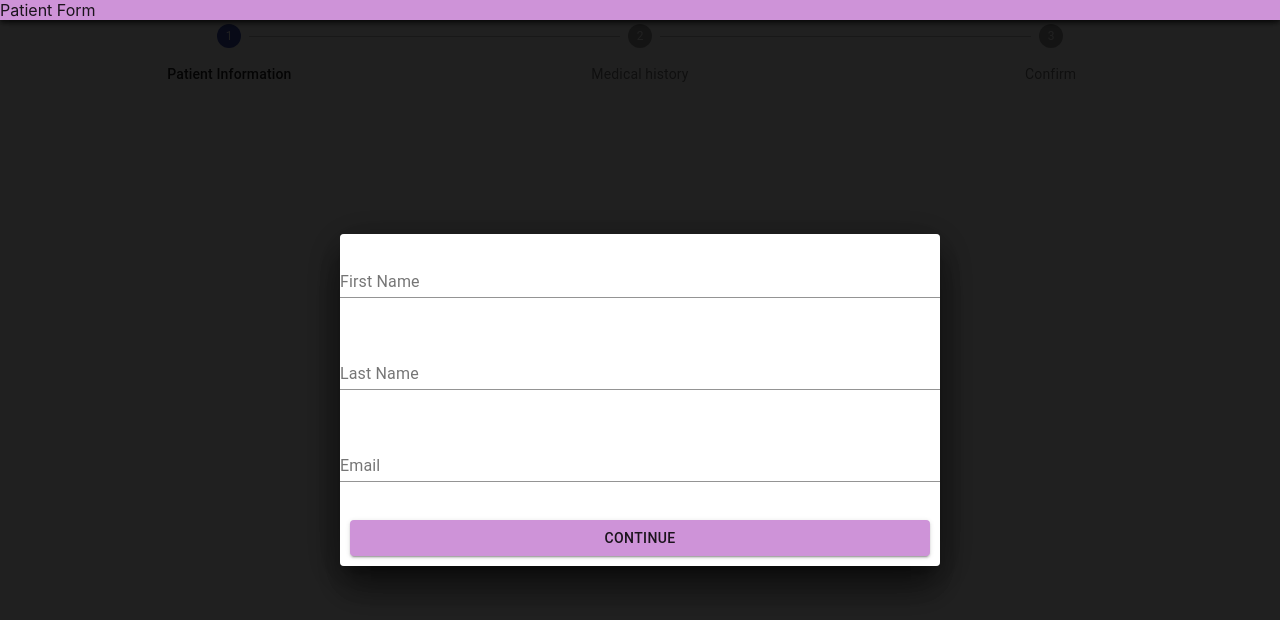
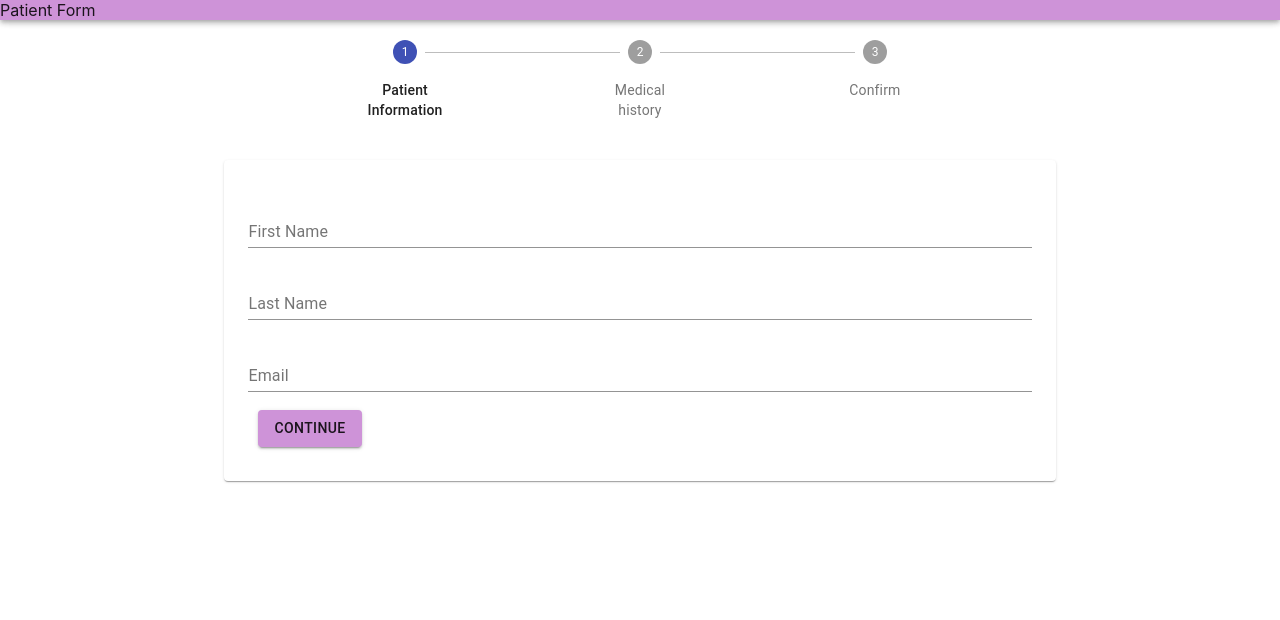
Before and after one commit to baubrun/hospital-management, a React (Create React App) app: page / in a window 1280 px wide. Shown: the top 620 px of the page. Built offline with nearby package versions, Linux system fonts and the light colour scheme.

Commit message:
added titlebar

```diff
--- /dev/null
+++ b/src/components/TitleBar.jsx
@@ -0,0 +1,14 @@
+import React from 'react'
+import AppBar from "@material-ui/core/AppBar";
+
+
+
+const TitleBar = ({text}) => {
+    return (
+        <AppBar>
+            {text}
+        </AppBar>
+    )
+}
+
+export default TitleBar
--- a/src/components/patitent/Confirmation.jsx
+++ b/src/components/patitent/Confirmation.jsx
@@ -1,37 +1,27 @@
-import React, { Component } from "react";
+import React from "react";
 
 
-import Dialog from "@material-ui/core/Dialog";
-import AppBar from "@material-ui/core/AppBar";
 import { ThemeProvider } from "@material-ui/core/styles";
 import { List, ListItem, ListItemText } from "@material-ui/core/";
 import Button from "@material-ui/core/Button";
+import TitleBar from "../TitleBar";
 
 
 
 import { outerTheme, ButtonStyles } from "../utils";
 
-export class Confirmatin extends Component {
-  continue = (evt) => {
-    evt.preventDefault();
-    // PROCESS FORM //
-    this.props.nextStep();
-  };
 
-  back = (evt) => {
-    evt.preventDefault();
-    this.props.prevStep();
-  };
+const Confirmation = (props) => {
 
-  render() {
     const {
       values: { firstName, lastName, email, occupation, city },
     } = this.props;
+
+
     return (
       <ThemeProvider theme={outerTheme}>
         <>
-          <Dialog open fullWidth maxWidth="sm">
-            <AppBar>Confirm User Data</AppBar>
+        <TitleBar text="Confirm" />
             <List>
               <ListItem>
                 <ListItemText primary="First Name" secondary={firstName} />
@@ -53,7 +43,7 @@ export class Confirmatin extends Component {
             <Button
               color="secondary"
               variant="contained"
-              onClick={this.back}
+              onClick={props.prevStep}
               style={ButtonStyles.button}
             >
               Back
@@ -62,16 +52,14 @@ export class Confirmatin extends Component {
             <Button
               color="primary"
               variant="contained"
-              onClick={this.continue}
               style={ButtonStyles.button}
+              type="submit"
             >
               Confirm & Continue
             </Button>
-          </Dialog>
         </>
       </ThemeProvider>
     );
   }
-}
 
-export default Confirmatin;
+export default Confirmation;
--- a/src/components/patitent/MedicalHistory.jsx
+++ b/src/components/patitent/MedicalHistory.jsx
@@ -1,5 +1,4 @@
 import React, { Component } from "react";
-import Dialog from "@material-ui/core/Dialog";
 import AppBar from "@material-ui/core/AppBar";
 import { ThemeProvider } from "@material-ui/core/styles";
 import { Button } from "@material-ui/core";
@@ -12,6 +11,7 @@ import FormControl from "@material-ui/core/FormControl";
 
 import { outerTheme, ButtonStyles } from "../utils";
 
+import TitleBar from "../TitleBar";
 
 
 
@@ -21,22 +21,14 @@ const list = "Lorem ipsum dolor sit amet consectetur adipiscing elit Nullam frin
 
 const labelPlacement = "end";
 
-class MedicalHistory extends Component {
-  continue = (evt) => {
-    evt.preventDefault();
-    this.props.nextStep();
-  };
+const MedicalHistory = (props) => {
 
-  back = (evt) => {
-    evt.preventDefault();
-    this.props.prevStep();
-  };
-  render() {
+
+
     return (
       <ThemeProvider theme={outerTheme}>
         <>
-          <Dialog open fullWidth maxWidth="sm">
-            <AppBar>Medical History</AppBar>
+        <TitleBar text="Medidal History" />
             {list.map((word, idx) => {
               return (
                 <FormControl component="fieldset" key={idx}>
@@ -46,7 +38,7 @@ class MedicalHistory extends Component {
                       control={
                         <Checkbox
                           color="primary"
-                          onChange={this.props.handleCheckbox}
+                          onChange={props.handleCheckbox}
                           name={word}
                         />
                       }
@@ -61,7 +53,7 @@ class MedicalHistory extends Component {
             <Button
               color="secondary"
               variant="contained"
-              onClick={this.back}
+              onClick={props.prevStep}
               style={ButtonStyles.button}
             >
               Back
@@ -70,15 +62,17 @@ class MedicalHistory extends Component {
             <Button
               color="primary"
               variant="contained"
-              onClick={this.continue}
+              onClick={props.nextStep}
               style={ButtonStyles.button}
             >
               Continue
             </Button>
-          </Dialog>
         </>
       </ThemeProvider>
     );
   }
-}
+
+
+
+
 export default MedicalHistory;
--- a/src/components/patitent/PatientForm.jsx
+++ b/src/components/patitent/PatientForm.jsx
@@ -1,33 +1,26 @@
 import React, { userEffect } from "react";
-import Dialog from "@material-ui/core/Dialog";
-import AppBar from "@material-ui/core/AppBar";
+
 import { ThemeProvider } from "@material-ui/core/styles";
 import TextField from "@material-ui/core/TextField";
+import Grid from "@material-ui/core/Grid";
+import Paper from "@material-ui/core/Paper";
 import { Button } from "@material-ui/core";
-import {outerTheme, ButtonStyles} from "../utils";
+import { makeStyles } from "@material-ui/core/styles";
 
+import { outerTheme, ButtonStyles } from "../utils";
+import TitleBar from "../TitleBar";
+
+
+const useStyles = makeStyles((theme) => ({
+  paper: {
+    elevation: 15,
+    padding: theme.spacing(3)
+  }
+}));
 
 
 const PatientForm = (props) => {
-  // continue = (evt) => {
-  //   evt.preventDefault();
-  //   this.props.nextStep();
-  // };
-
-  // back = (evt) => {
-  //   evt.preventDefault();
-  //   this.props.prevStep();
-  // };
-
-
-  // useEffect(() => {
-  //   effect
-  //   return () => {
-  //     cleanup
-  //   }
-  // }, [input])
-
-
+  const classes = useStyles()
   const {
     values: { firstName, lastName, email },
   } = props;
@@ -35,38 +28,37 @@ const PatientForm = (props) => {
   return (
     <ThemeProvider theme={outerTheme}>
       <>
-          <Dialog open fullWidth maxWidth="sm">
-            <AppBar>Patient Form</AppBar>
+        <TitleBar text="Patient Form" />
+        <Grid container direction="row" justify="center" alignItems="center">
+          <Grid item>
+            <Paper className={classes.paper}>
               <TextField
                 label="First Name"
                 defaultValue={firstName}
                 name="firstName"
-              onChange={(evt) =>props.handleChange(evt)}
+                onChange={(evt) => props.handleChange(evt)}
                 placeholder="First Name"
                 margin="normal"
                 fullWidth
               />
-            <br />
               <TextField
                 label="Last Name"
                 defaultValue={lastName}
                 name="lastname"
-              onChange={(evt) =>props.handleChange(evt)}
+                onChange={(evt) => props.handleChange(evt)}
                 placeholder="Last Name"
                 margin="normal"
                 fullWidth
               />
-            <br />
               <TextField
                 label="Email"
                 defaultValue={email}
                 name=""
-              onChange={(evt) =>props.handleChange(evt)}
+                onChange={(evt) => props.handleChange(evt)}
                 placeholder="Email"
                 margin="normal"
                 fullWidth
               />
-            <br />
                 <Button
                   color="primary"
                   onClick={props.nextStep}
@@ -75,12 +67,12 @@ const PatientForm = (props) => {
                 >
                   Continue
                 </Button>
-          </Dialog>
+            </Paper>
+          </Grid>
+        </Grid>
       </>
     </ThemeProvider>
   );
-  }
-
-
+};
 
 export default PatientForm;
--- a/src/components/patitent/PatientFormContainer.jsx
+++ b/src/components/patitent/PatientFormContainer.jsx
@@ -3,14 +3,30 @@ import React, { useState } from "react";
 import Stepper from "@material-ui/core/Stepper";
 import Step from "@material-ui/core/Step";
 import StepLabel from "@material-ui/core/StepLabel";
+import Grid from "@material-ui/core/Grid";
+
 import Button from "@material-ui/core/Button";
 import Typography from "@material-ui/core/Typography";
+import { makeStyles } from "@material-ui/core/styles";
 
 import PatientStepContent from "./PatientStepContent";
 
 const list = "Lorem ipsum dolor sit amet consectetur adipiscing elit Nullam fringilla mi vestibulum sem scelerisque at consectetur nisi auctor".split(
   " "
 );
+
+
+
+const useStyles = makeStyles((theme) => ({
+  stepper: {
+   margin: theme.spacing(2)
+  },
+  step: {
+    margin: "0 64px"
+  },
+
+}));
+
 
 const defaultState = {
   city: "",
@@ -27,6 +43,7 @@ list.forEach((w) => {
 const steps = ["Patient Information", "Medical history", "Confirm"];
 
 const PatientFormContainer = () => {
+  const classes = useStyles()
   const [values, setValues] = useState(defaultState);
   const [activeStep, setActiveStep] = useState(0);
 
@@ -48,23 +65,40 @@ const PatientFormContainer = () => {
     setValues({ ...values, [name]: checked });
   };
 
+  const handleSubmit = (evt) => {
+    evt.prevenDefault();
+    console.log("submit");
+  };
+
   return (
     <>
-      <Stepper activeStep={activeStep} alternativeLabel>
-        {steps.map((step, idx) => (
-          <Step key={idx}>
-            <StepLabel>{step}</StepLabel>
+      <Grid container direction="row" justify="center" alignItems="center">
+        <Grid item>
+          <Stepper className={classes.stepper} activeStep={activeStep} alternativeLabel>
+            {steps.map((step, idx) => (
+              <Step key={idx}>
+                <StepLabel className={classes.step}>{step}</StepLabel>
+              </Step>
+            ))}
+          </Stepper>
+        </Grid>
+      </Grid>
+
+      <Grid container direction="row" justify="center" alignItems="center">
+        <Grid item>
+          <form onSubmit={handleSubmit}>
             <PatientStepContent
               nextStep={nextStep}
               prevStep={prevStep}
               handleChange={handleChange}
               handleCheckbox={handleCheckbox}
+              handleSubmit={handleSubmit}
               stepIndex={activeStep}
               values={values}
             />
-          </Step>
-        ))}
-      </Stepper>
+          </form>
+        </Grid>
+      </Grid>
     </>
   );
 };
--- a/src/components/patitent/PatientStepContent.jsx
+++ b/src/components/patitent/PatientStepContent.jsx
@@ -1,8 +1,7 @@
-import React, { userEffect } from "react";
+import React, { useEffect } from "react";
 
 import PatientForm from "./PatientForm";
 import MedicalHistory from "./MedicalHistory";
-// import HospitalName from "./HospitalName";
 import Confirmation from "./Confirmation";
 import Success from "./Success";
 
```
Lines whose indentation alone changed are shown as unchanged.
